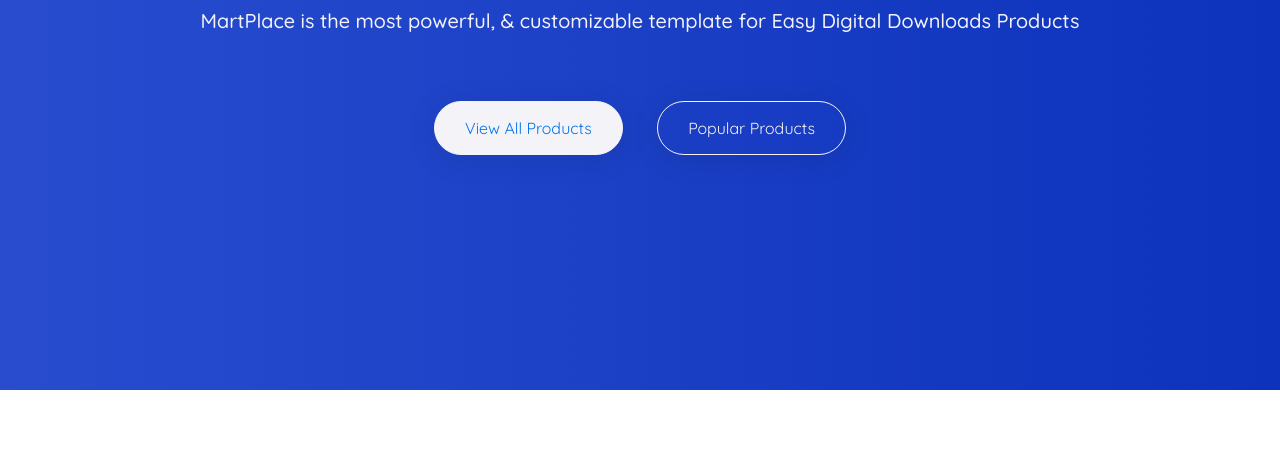
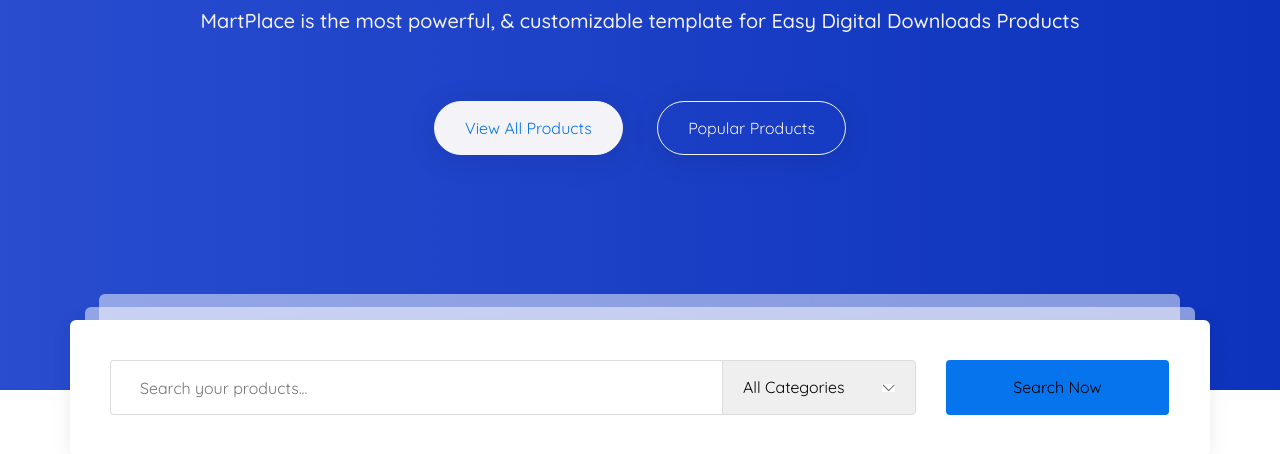
Before and after one commit to jamesborn89/martplace, a website: page app/index.html in a window 1280 px wide. Shown: the part 514-968 px from the top of the page. Before the commit the page ends 904 px from the top, so only its background shows below. Drawn offline with nearby package versions, Linux system fonts and the light colour scheme; files that its build step writes are made by us from their sources.

Commit message:
added digital search

```diff
--- a/app/index.html
+++ b/app/index.html
@@ -98,6 +98,20 @@
                 </p>
                 <a href="#" class="digital__btn digital__btn--active">View All Products</a>
                 <a href="#" class="digital__btn">Popular Products</a>
+                <div class="digital__search">
+                    <div class="container">
+                        <form class="digital__form">
+                            <input class="digital__form-search" type="search" placeholder="Search your products..."
+                                required>
+                            <select class="digital__form-select">
+                                <option class="digital__form-option" value="All Categories">All Categories</option>
+                                <option class="digital__form-option" value="Joomla">Joomla</option>
+                                <option class="digital__form-option" value="Software">Software</option>
+                            </select>
+                            <button class="digital__form-btn" type="submit">Search Now</button>
+                        </form>
+                    </div>
+                </div>
             </div>
         </section>
     </main>
--- a/app/scss/style.scss
+++ b/app/scss/style.scss
@@ -209,12 +209,92 @@
         &:hover {
             background-color: #f3f3f8;
             color: $blue;
-
         }
     }
     &__btn--active {
         background-color: #f3f3f8;
         color: $blue;
-
     }
 }
+
+// ==================== digital__search ====================
+
+.digital {
+    position: relative;
+    &__search {
+        outline: transparent;
+        position: absolute;
+        bottom: -65px;
+        right: 0;
+        left: 0;
+    }
+    &__form {
+        display: flex;
+        position: relative;
+        background: #fff;
+        box-shadow: 0 4px 20px rgba(0, 0, 0, 0.08);
+        border-radius: 6px;
+        padding: 40px;
+        &::before {
+            position: absolute;
+            content: "";
+            top: -13px;
+            right: 15px;
+            height: 20px;
+            width: 97.4%;
+            background-color: #fff;
+            border-radius: 6px;
+            opacity: 0.5;
+        }
+        &::after {
+            position: absolute;
+            content: "";
+            align-items: center;
+            top: -26px;
+            right: 30px;
+            height: 50px;
+            width: 94.8%;
+            background-color: #fff;
+            border-radius: 6px;
+            opacity: 0.5;
+        }
+    }
+    &__form-search {
+        outline: transparent;
+        height: 55px;
+        min-width: 612px;
+        padding: 20px 29px;
+        border-radius: 4px 0 0 4px;
+        border: 1px solid #dcdcdc;
+        border-right: none;
+    }
+    &__form-select {
+        outline: transparent;
+        height: 55px;
+        padding: 10px 70px 10px 20px;
+        border-radius: 0 4px 4px 0;
+        border: 1px solid #dcdcdc;
+        appearance: none;
+        background-image: url(../images/arrow-down.jpg);
+        background-repeat: no-repeat;
+        background-position: center right 20px;
+        background-size: auto;
+    }
+    &__form-option {
+    }
+    &__form-btn {
+        outline: transparent;
+        width: 223px;
+        height: 55px;
+        margin-left: 30px;
+        border: none;
+        border-radius: 4px;
+        background-color: #0674ec;
+        &:hover {
+            box-shadow: 0 2px 5px rgba(0, 0, 0, 0.5);
+        }
+        &:active {
+            transform: translateY(1px);
+        }
+    }
+}
```
Also changed, not shown: app/images/arrow-down.jpg (added).
